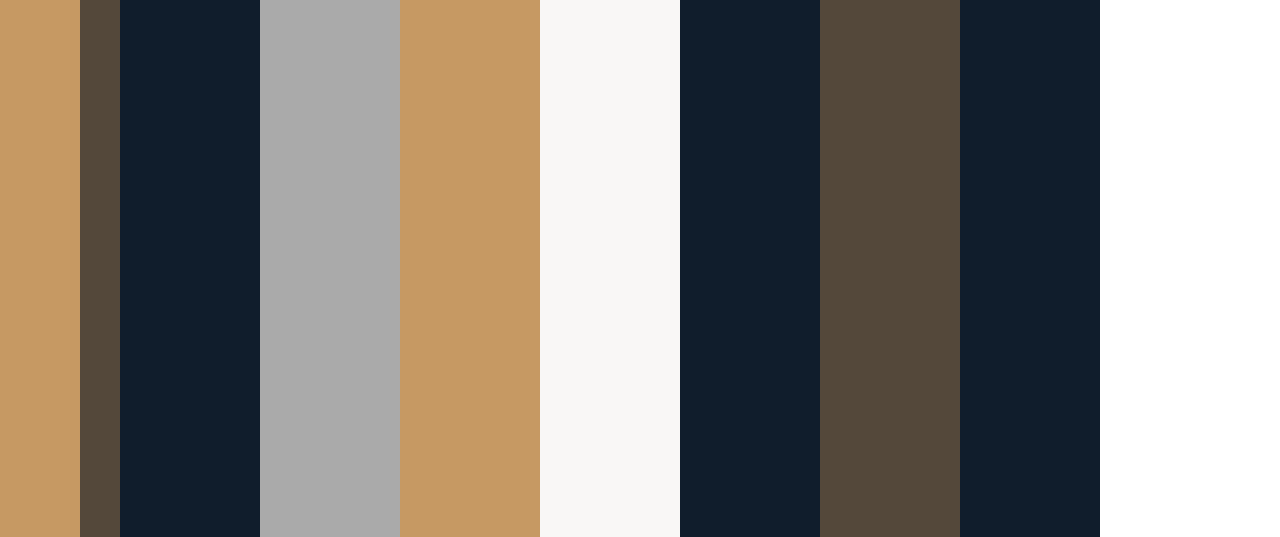
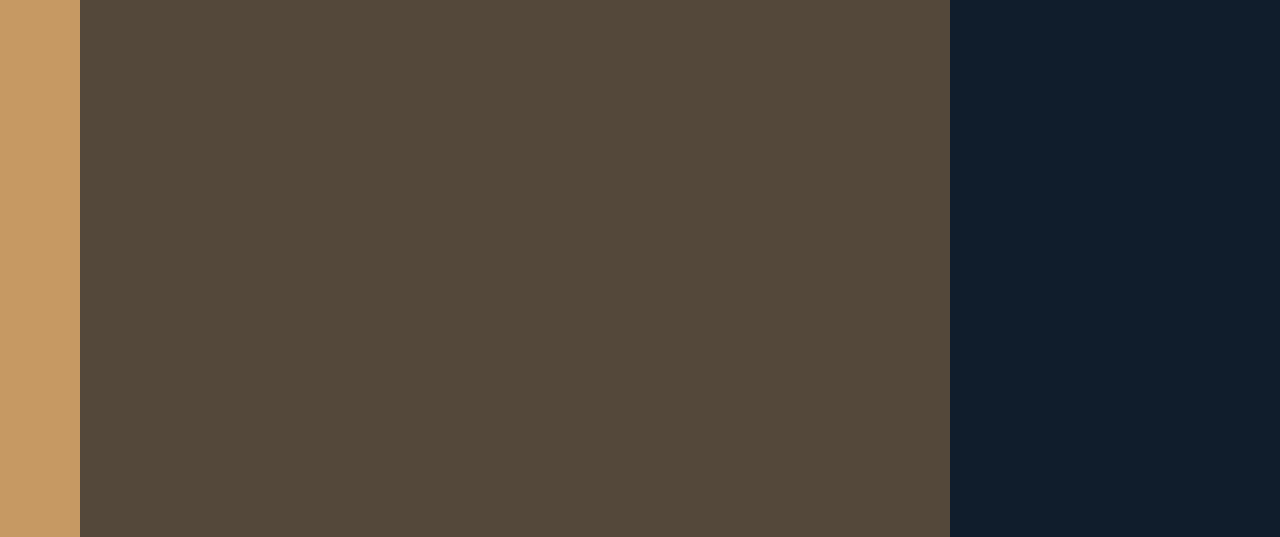
Before and after one commit to Bhekisile/Nexter, a website: page index.html in a window 1280 px wide. Shown: the part 100-637 px from the top of the page. Drawn offline with nearby package versions, Linux system fonts and the light colour scheme.

Commit message:
Completed overall layout

```diff
--- a/sass/_base.scss
+++ b/sass/_base.scss
@@ -37,5 +37,10 @@ body {
 .container {
     display: grid;
     grid-template-rows: 80vh min-content 40vw repeat(3, min-content);
-    grid-template-columns: [sidebar-start] 8rem [sidebar-end full-start] 1fr [center-start] repeat(8, [col-start] minmax(min-content, 14rem) [col-end]) [center-end] 1fr [full-end];
+    grid-template-columns: [sidebar-start] 8rem [sidebar-end full-start] minmax(6rem, 1fr) [center-start] repeat(8, [col-start] minmax(min-content, 14rem) [col-end]) [center-end] minmax(6rem, 1fr) [full-end];
+
+    & > * {
+        padding: 40px;
+        font-size: 3rem;
+    }
 }
--- a/sass/_features.scss
+++ b/sass/_features.scss
@@ -1,3 +1,4 @@
 .features {
   background-color: $color-grey-light-2;
+  grid-column: center-start / center-end;
 }
--- a/sass/_footer.scss
+++ b/sass/_footer.scss
@@ -1,3 +1,4 @@
 .footer {
   background-color: $color-secondary;
+  grid-column: full-start / full-end;
 }
--- a/sass/_gallery.scss
+++ b/sass/_gallery.scss
@@ -1,3 +1,4 @@
 .gallery {
   background-color: $color-grey-dark-1;
+  grid-column: full-start / full-end;
 }
--- a/sass/_header.scss
+++ b/sass/_header.scss
@@ -1,3 +1,4 @@
 .header {
   background-color: $color-grey-dark-1;
+  grid-column: full-start / col-end 6;
 }
--- a/sass/_homes.scss
+++ b/sass/_homes.scss
@@ -1,3 +1,4 @@
 .homes {
   background-color: $color-secondary;
+  grid-column: center-start / center-end;
 }
--- a/sass/_realtors.scss
+++ b/sass/_realtors.scss
@@ -1,3 +1,4 @@
 .realtors {
   background-color: $color-secondary;
+  grid-column: col-start 7 / full-end;
 }
--- a/sass/_sidebar.scss
+++ b/sass/_sidebar.scss
@@ -1,3 +1,5 @@
 .sidebar {
   background-color: $color-primary;
+  grid-column: sidebar-start / sidebar-end;
+  grid-row: 1 / -1;
 }
--- a/sass/_story.scss
+++ b/sass/_story.scss
@@ -1,9 +1,11 @@
 .story {
   &__pictures {
     background-color: $color-primary;
+    grid-column: full-start / col-end 4;
   }
 
   &__content {
     background-color: $color-grey-light-1;
+    grid-column: col-start 5 / full-end;
   }
 }
```
Also changed, not shown: css/style.css.
